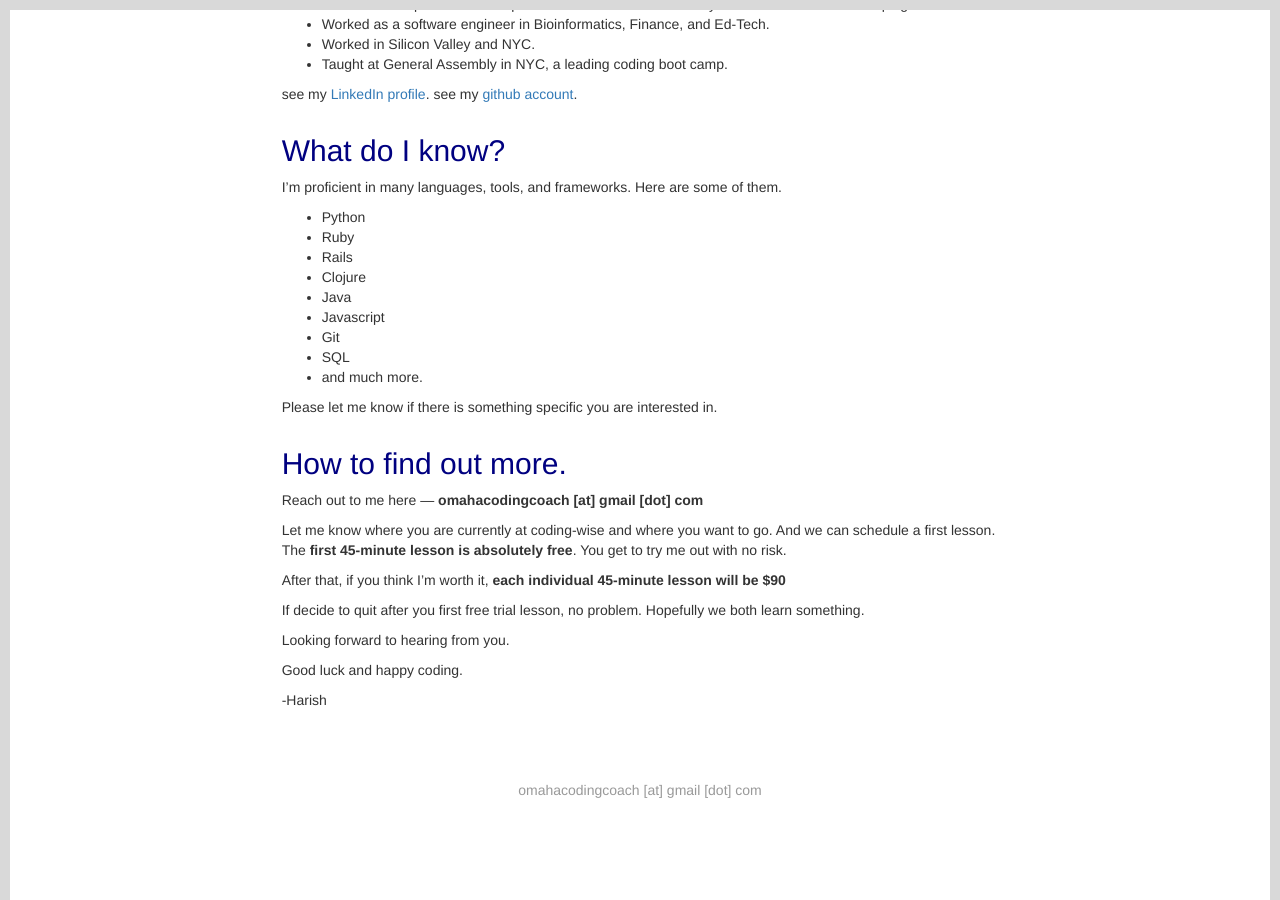
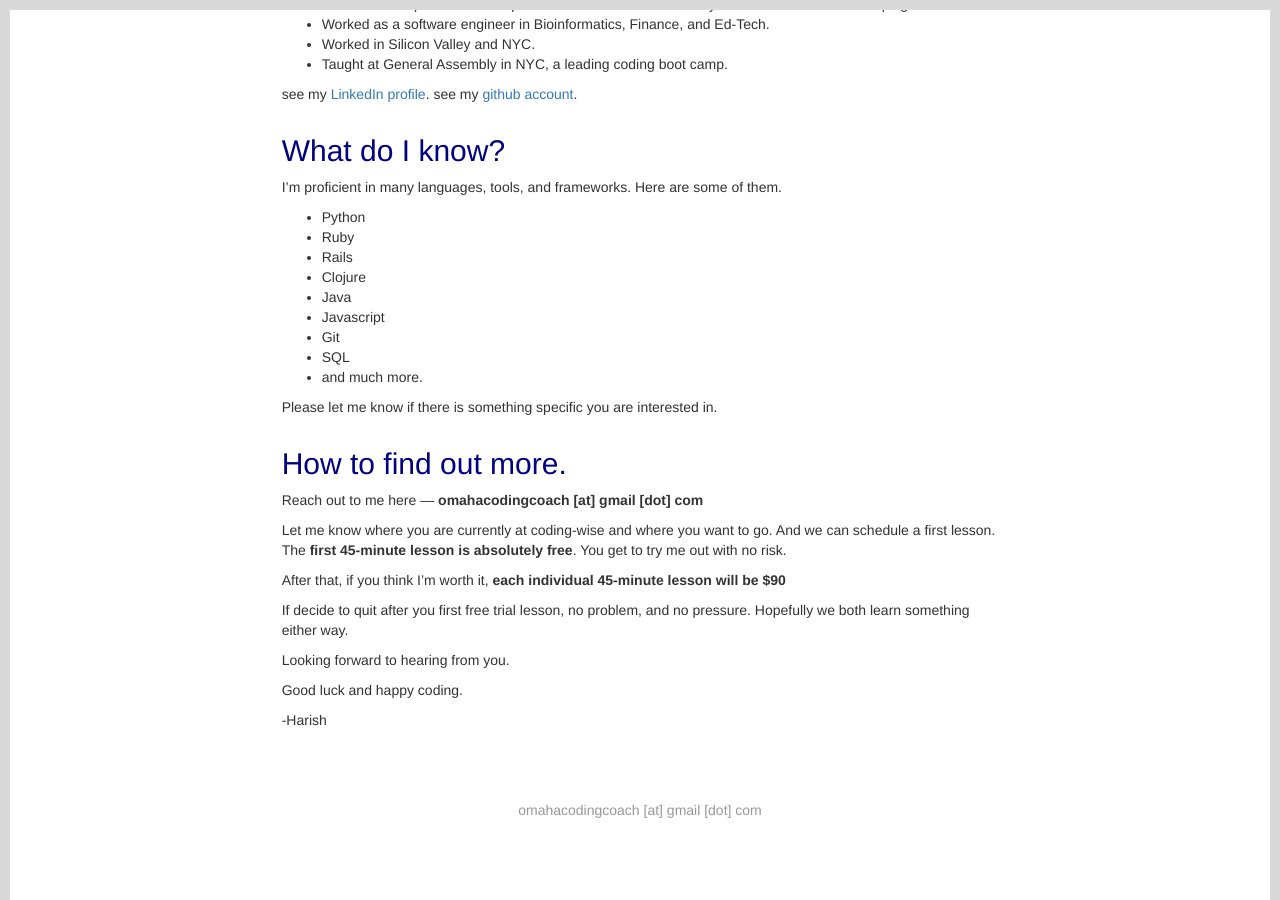
Before and after one commit to harishtella/omahacodingcoach, a Jekyll site: the page built from index.md, in a window 1280 px wide and 900 px high, scrolled down 2459 px. Built offline with Jekyll 4.4.1, drawn with Linux system fonts in a browser that asks for light colours; nearby versions of some CDN libraries.

Commit message:
Update some minor wording

```diff
--- a/_includes/coaching.md
+++ b/_includes/coaching.md
@@ -127,8 +127,9 @@ out with no risk.
 
 After that, if you think I'm worth it, **each individual 45-minute lesson will be $90**
 
-If decide to quit after you first free trial lesson, no problem.
-Hopefully we both learn something.
+If decide to quit after you first free trial lesson, no problem, and no
+pressure.
+Hopefully we both learn something either way.
 
 Looking forward to hearing from you.
 
```
